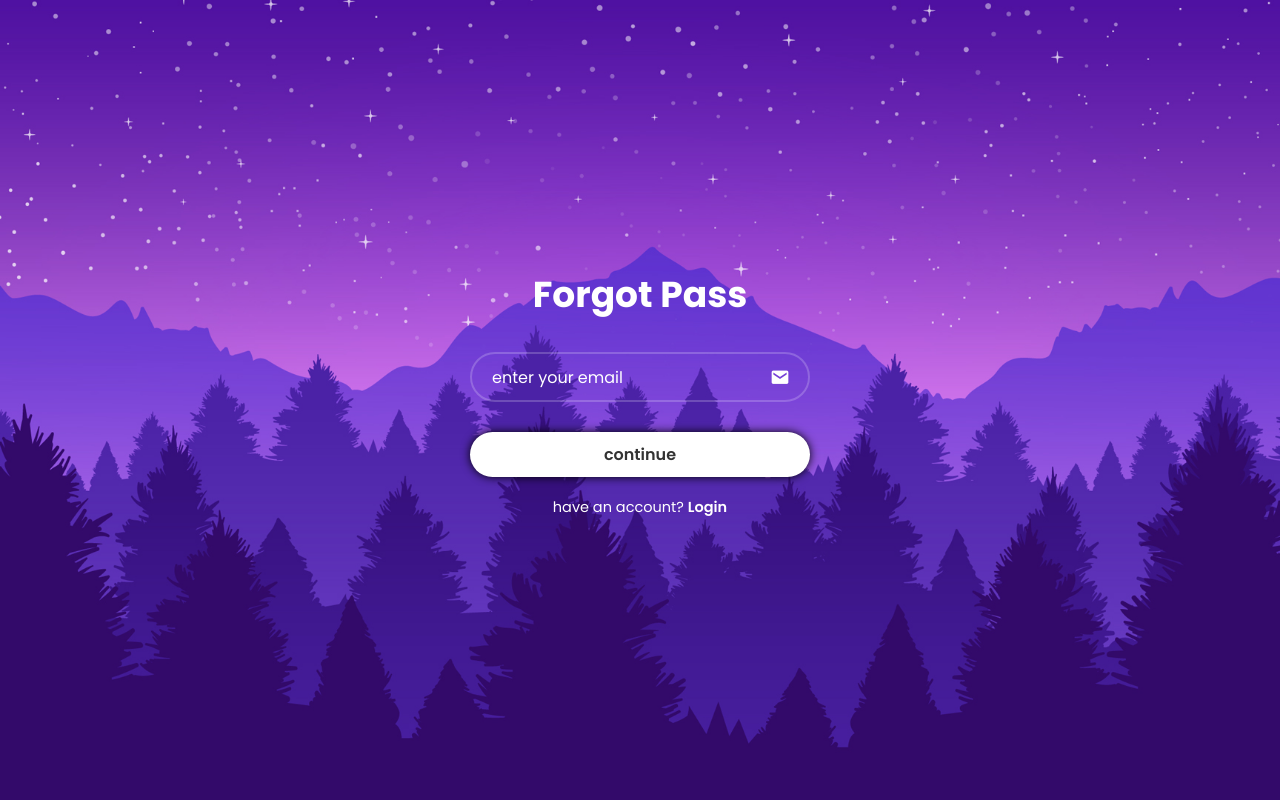
After one commit to DineshMitta/kuro-careers-website-v2, a Flask app: page /forgot/ in a window 1280 px wide. The commit adds this page. Run offline with Flask 3, Linux system fonts and the light colour scheme; some libraries are stand-ins or nearby versions.

Commit message:
added fogotpassword.html

```diff
--- a/app.py
+++ b/app.py
@@ -95,5 +95,9 @@ def login_user():
 def register_user():
     return render_template('register.html')
 
+@app.route("/forgot/")
+def forgotpassword():
+    return render_template('forgotpassword.html')
+
 if __name__ == '__main__':
     app.run(host='0.0.0.0',debug=True)
--- /dev/null
+++ b/templates/forgotpassword.html
@@ -0,0 +1,41 @@
+<!DOCTYPE html>
+<html lang="en">
+<head>
+    <meta charset="UTF-8">
+    <meta http-equiv="X-UA-Compatible" content="IE=edge">
+    <meta name="viewport" content="width=device-width, initial-scale=1.0">
+
+    <title>Forgot password</title>
+    <link rel="stylesheet" href="/static/style.css">
+    <link href='https://unpkg.com/boxicons@2.1.4/css/boxicons.min.css' rel='stylesheet'>
+
+</head>
+<body>
+
+<div class="wrapper">
+    <form action="">
+        <h1>Forgot Pass</h1>
+
+        <div class="input-box">
+            <input type="email" placeholder="enter your email" required>
+            <i class='bx bxs-envelope'></i>
+        </div>
+
+
+        <button onclick="myalert"  type="submit" class="btn">continue</button>
+        <script>
+            function myalert() {
+                alert("Email is sent!");
+            }
+        </script>
+
+        <div class="registration-link">
+            <p>have an account? <a href="/login/">Login</a></p>
+
+        </div>
+
+    </form>
+</div>
+
+</body>
+</html>
--- a/templates/login.html
+++ b/templates/login.html
@@ -28,7 +28,7 @@
 
         <div class="remember-forgot">
             <label><input type="checkbox"> Remember me</label>
-            <a href="#">Forgot password?</a>
+            <a href="/forgot/">Forgot password?</a>
         </div>
 
         <button type="submit" class="btn">Login</button>
```
